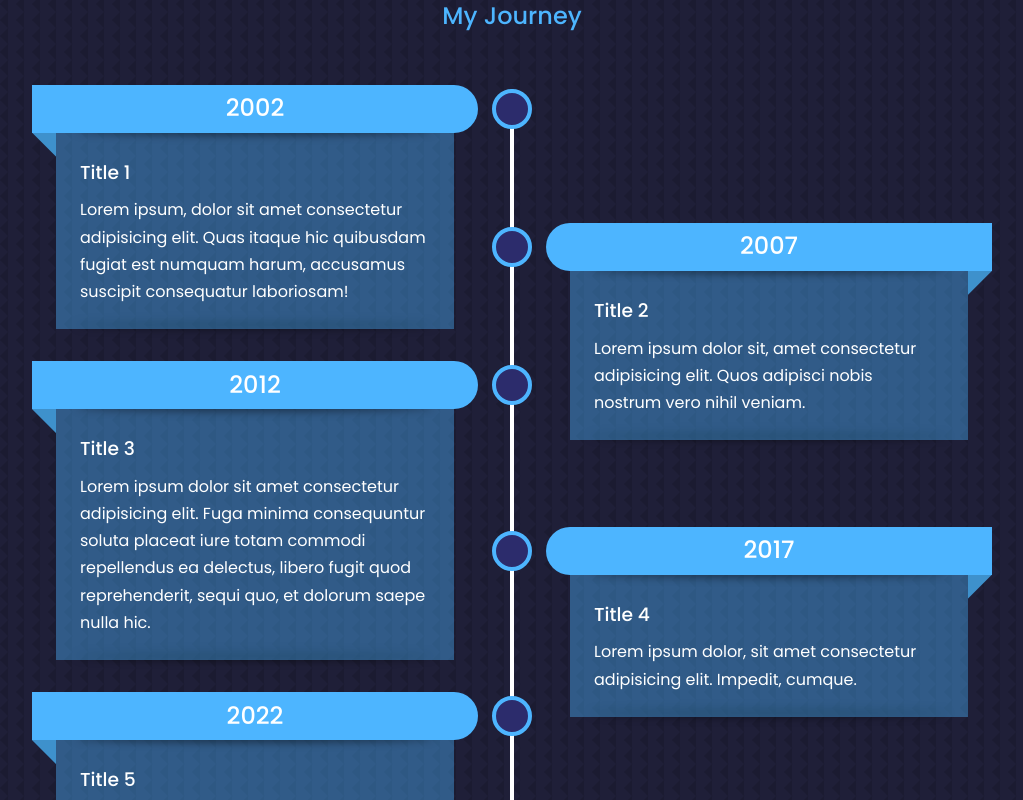
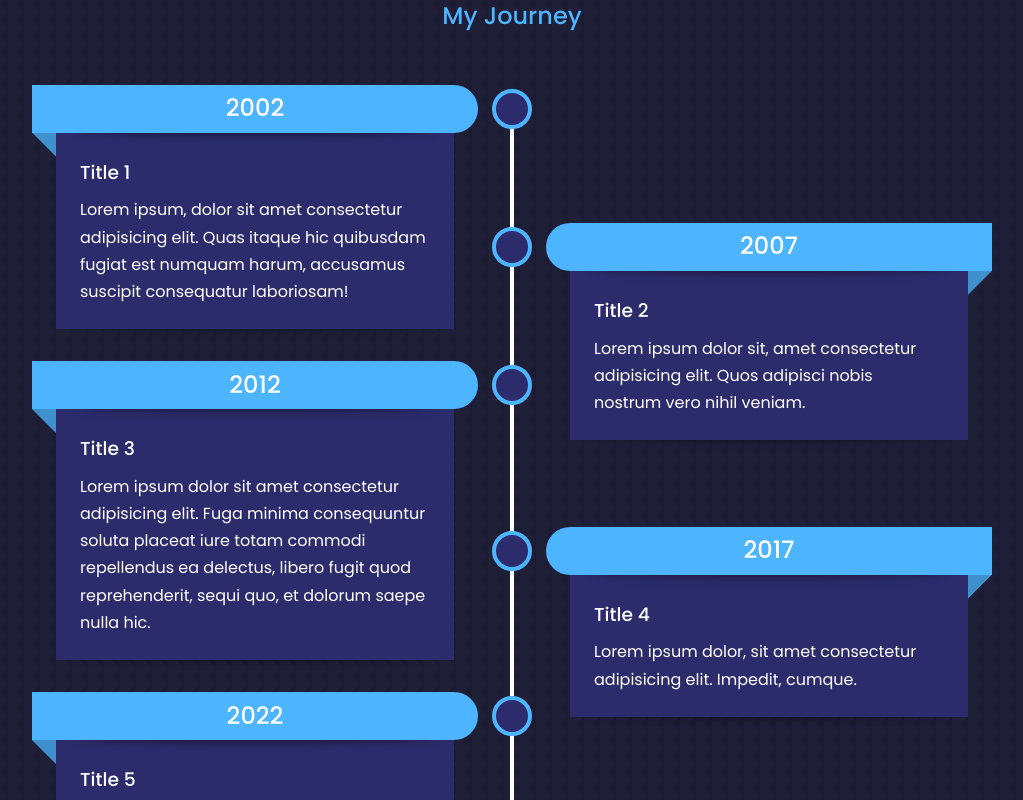
Before and after one commit to tauseefansari/Portfolio-Builder, a React (Create React App) app: page / in a window 1280 px wide. Shown: the part 2340-3140 px from the top of the page, without its empty margins (128-1151 px from the left). Built offline with nearby package versions, Linux system fonts and the light colour scheme.

Commit message:
Timeline Color Fixes

```diff
--- a/src/Components/Timeline/Timeline.css
+++ b/src/Components/Timeline/Timeline.css
@@ -78,7 +78,7 @@
 
 .timeline__container ul li .timeline__title,
 .timeline__container ul li .timeline__descr {
-  background: var(--color-primary-variant);
+  background: var(--color-bg-variant);
   position: relative;
   padding-inline: 1.5rem;
 }
```
